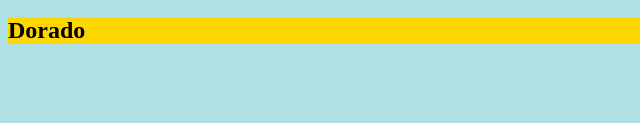
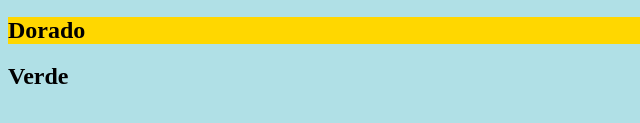
Before and after one commit to hernanrodriguez01/clases_nucba, a plain HTML site: page clase-04/index.html in a window 1280 px wide. Shown: the part 467-590 px from the top of the page, 0-640 px from the left. Drawn offline with Linux system fonts and the light colour scheme.

Commit message:
primer css

```diff
--- a/clase-04/index.html
+++ b/clase-04/index.html
@@ -18,6 +18,7 @@
   <h2 class="gris"> Gris</h2>
   <h2 class="violeta"> Violeta</h2>
   <h2 class="dorado"> Dorado</h2>
+  <h2>Verde</h2>
 
 </body>
 </html>
```
